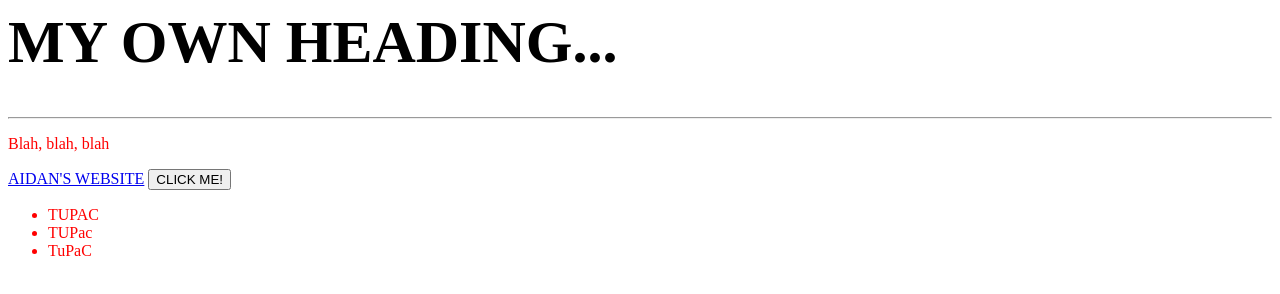
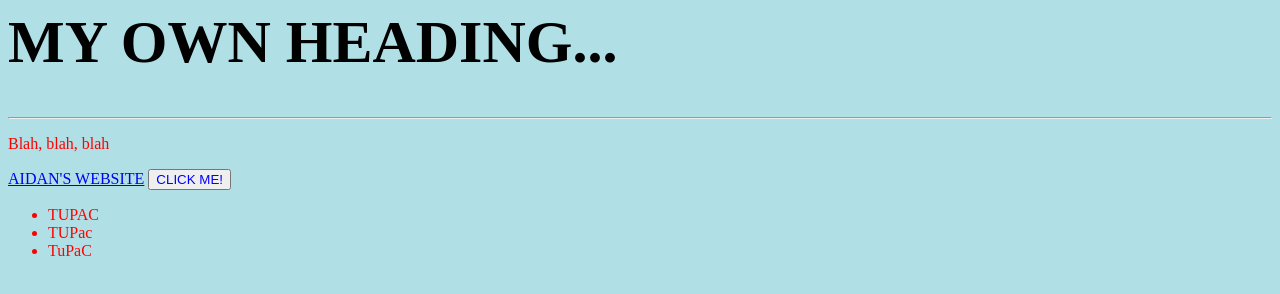
Before and after one commit to Hajile1293/New-Website, a plain HTML site: page index.html in a window 1280 px wide. Drawn offline with Linux system fonts and the light colour scheme.

Commit message:
Update index.html

```diff
--- a/index.html
+++ b/index.html
@@ -1,5 +1,5 @@
 <html>
-<body>
+<body style="background-color:powderblue;">
 
 <head>
   <title>My New Website</title>
@@ -10,7 +10,7 @@
 <p style="color:red">Blah, blah, blah</p>
   <a href="http://www.aianmoo16.com">AIDAN'S WEBSITE</a>
 
-  <button>CLICK ME!</button>
+  <button style="color:blue;">CLICK ME!</button>
 
 <ul style="color:red">
   <li>TUPAC</li>
```
